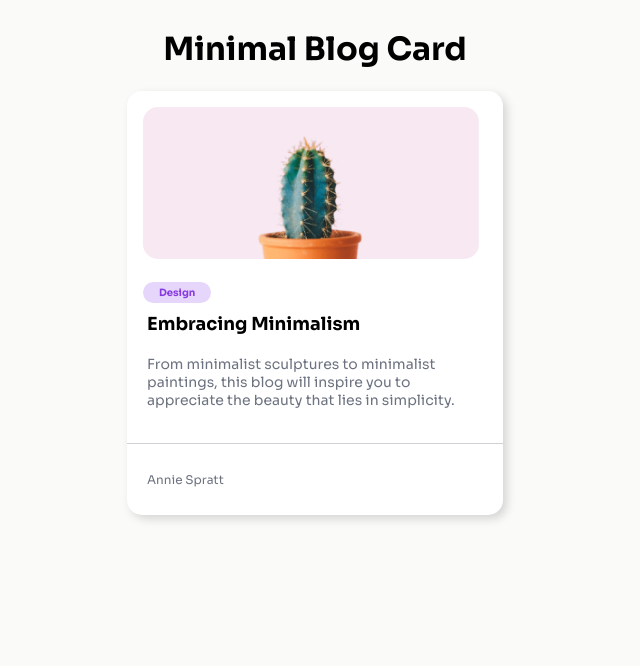
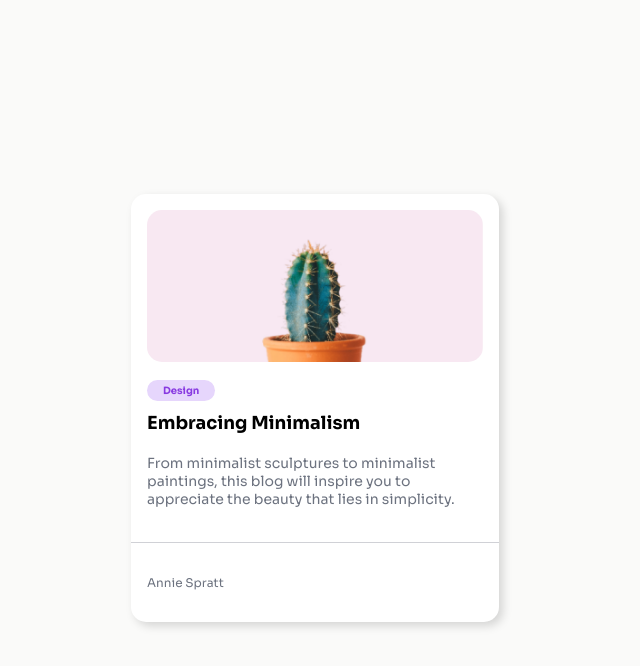
Before and after one commit to EmilianoCagliari/devChallenges-01, a plain HTML site: page index.html in a window 1280 px wide. Shown: the whole page, without its empty margins (325-965 px from the left). Drawn offline with Linux system fonts and the light colour scheme.

Commit message:
Correcciones de padding derecho e izquierdo en card_body y p de card_footer

```diff
--- a/index.html
+++ b/index.html
@@ -10,7 +10,6 @@
     <title>Document</title>
 </head>
 <body>
-    <h1>Minimal Blog Card</h1>
     <div class="card">
         <div class="card_header">
             <img src="cactus_img.jpg" alt="">
--- a/style.css
+++ b/style.css
@@ -3,10 +3,12 @@
 }
 
 body {
+    height: 100vh;
     display: flex;
     flex-direction: column;
     align-items: center;
     background-color: #FAFAF9;
+    justify-content: center;
 
 }
 
@@ -35,16 +37,18 @@ body {
 
 .card_header {
     padding: 16px;
+    width: 336px;
+    height: 152px;
 }
 
 .card_header > img {
-    width: 336px;
-    height: 152px;
+    width: 100%;
+
     border-radius: 15px;
 }
 .card_body {
     width: 336px;
-    padding: 0px 20px;
+    padding: 0px 16px;
 }
 
 .card_body > h1 {
@@ -62,7 +66,7 @@ body {
 }
 
 .card_footer  p {
-    padding: 16px 20px;
+    padding:  20px 16px;
     color: #6C727F;
 }
 
```
